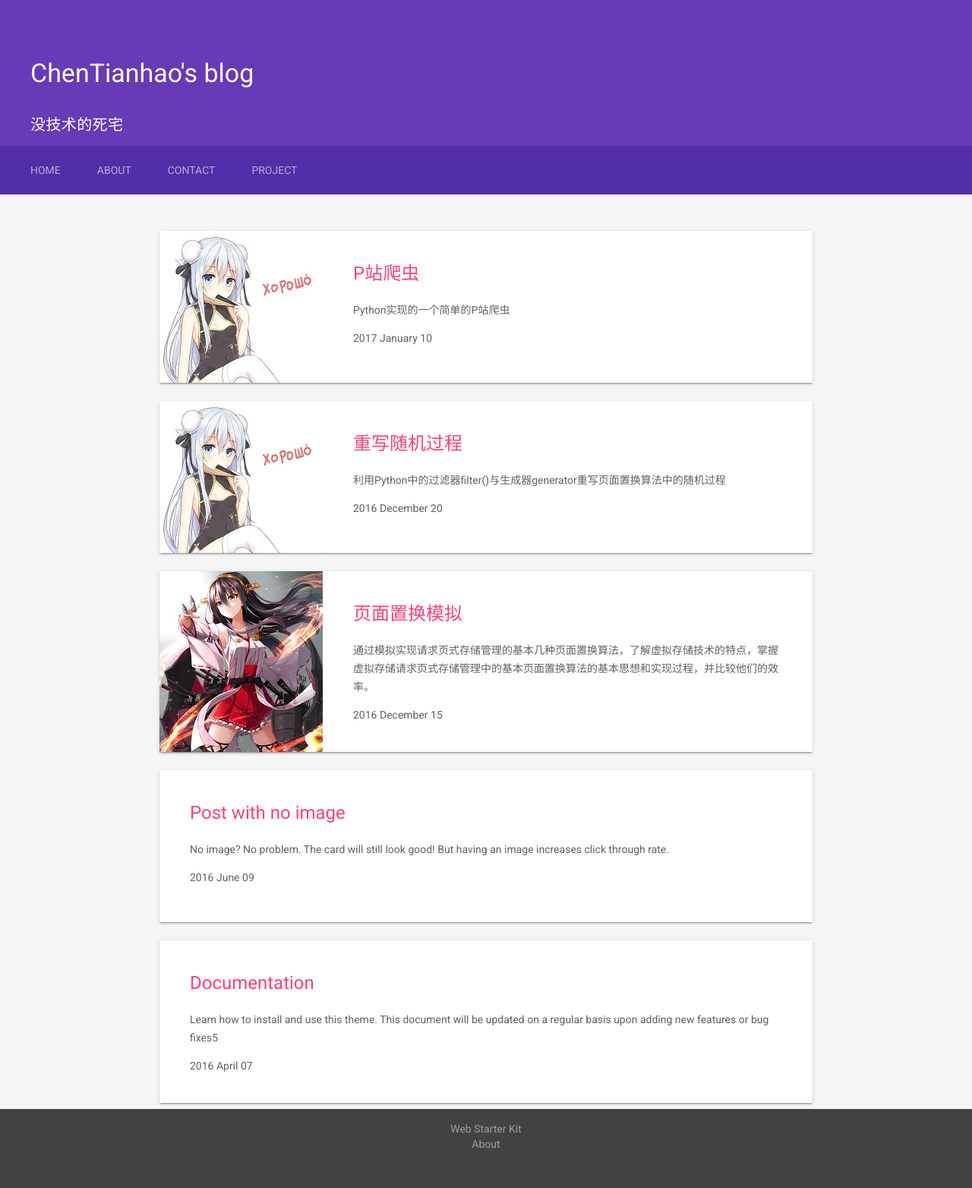
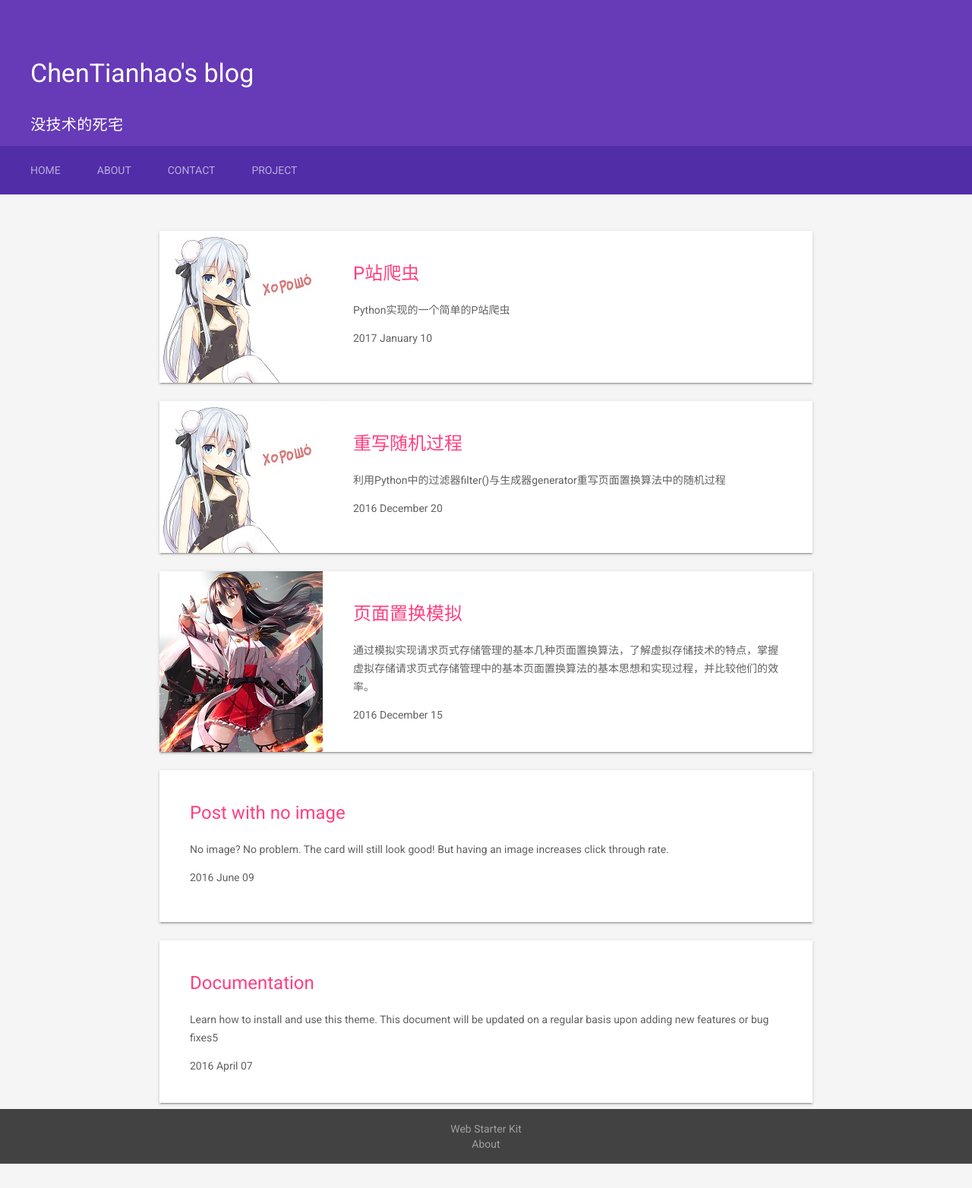
Before and after one commit to Snivyc/Snivyc.github.io, a Jekyll site: the page built from index.html, in a window 1280 px wide. Shown: the whole page at 76% size. Built offline with Jekyll 4.4.1, drawn with Linux system fonts in a browser that asks for light colours.

Commit message:
modified:   _includes/footer.html

```diff
--- a/_includes/footer.html
+++ b/_includes/footer.html
@@ -1,6 +1,6 @@
 <footer class="mdl-mega-footer">
   <div style="text-align: center;">
-    <ul class="mdl-mega-footer--link-list">
+    <ul class="mdl-mega-footer--link-list" style="margin: 0;">
       <li><a href="https://developers.google.com/web/starter-kit/">Web Starter Kit</a></li>
       <li><a href="{{site.baseurl}}/about/">About</a></li>
     </ul>
```
